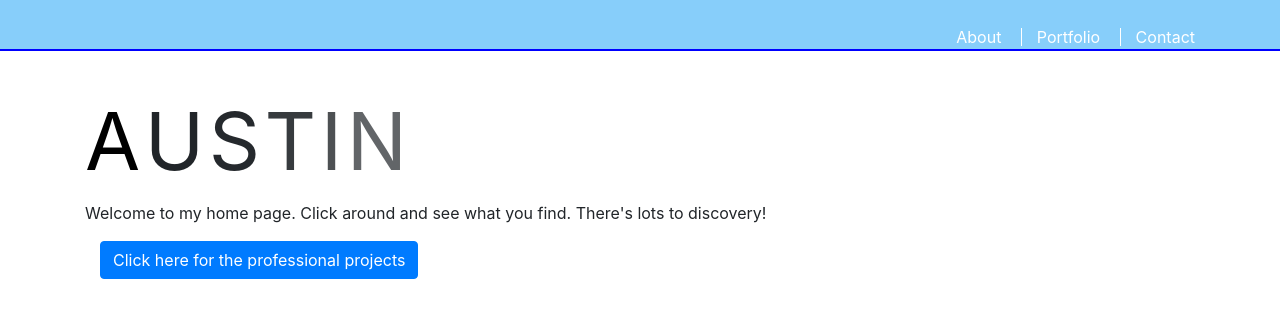
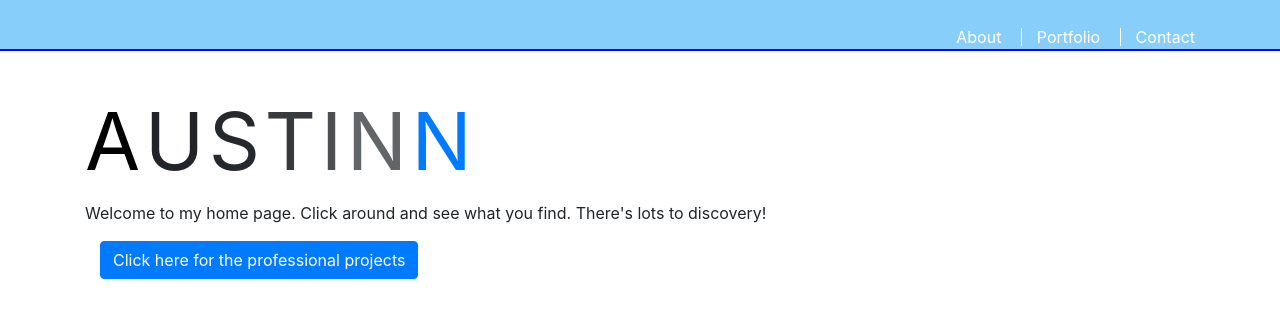
Before and after one commit to ataranto320/Portfolio, a plain HTML site: page home/home.html in a window 1280 px wide. Drawn offline with nearby package versions, Linux system fonts and the light colour scheme.

Commit message:
made letter clickable, but js timing isnt working

```diff
--- a/home/home.html
+++ b/home/home.html
@@ -28,7 +28,7 @@
         <div class="row">
           <!-- <h1>Hello, my name is Austin Taranto.</h1> -->
             <div class="letters">
-              <span class="animate__animated animate__fadeInRight" id="one"><a href="anime.html"></a>A</span>
+                <span class="animate__animated animate__fadeInRight" id="one"><a href="anime.html"></a>A</span>
                 <!-- <span class="animate__animated animate__fadeInRight" id="one"></span><a href="anime.html">A</a> -->
                 <!-- clickable but doesnt do effect ^ -->
                 <span class="animate__animated animate__fadeInRight" id="two"><a href="anime.html"></a>U</span>
@@ -36,6 +36,7 @@
                 <span class="animate__animated animate__fadeInRight" id="four"><a href="anime.html"></a>T</span>
                 <span class="animate__animated animate__fadeInRight" id="five"><a href="anime.html"></a>I</span>
                 <span class="animate__animated animate__fadeInRight" id="six"><a href="anime.html"></a>N</span>
+                <a href="anime.html" class="animate__animated animate__fadeInRight" id="six">N</a>
             </div>
             <!-- <div class="letters">
                 <span class="animate__animated animate__fadeInRight" id="seven"><a href="anime.html"></a>T</span>
@@ -70,7 +71,7 @@
           </div>
             <!-- <a href="#" class="btn btn-primary">Go somewhere</a>
             Click here for the professional projects -->
-      </div>
+        </div>
 
     </div>
 
--- a/home/style.css
+++ b/home/style.css
@@ -38,6 +38,7 @@ nav a:first-child {
 
 .animate__animated.animate__fadeInRight {
     font-size: 80px;
+    /* transition-duration: 12s; */
 }
 
 .btn-proj {
```
